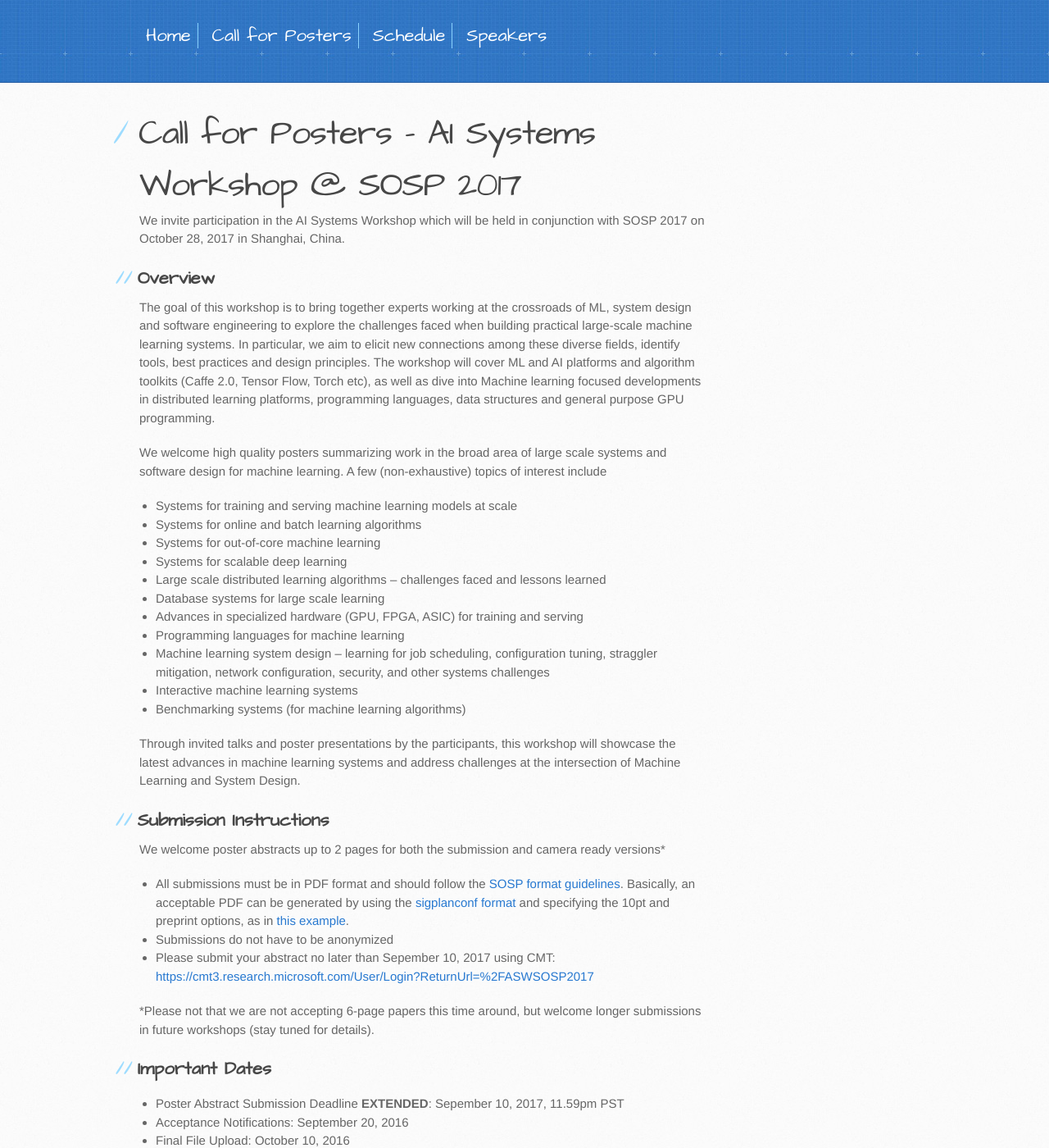
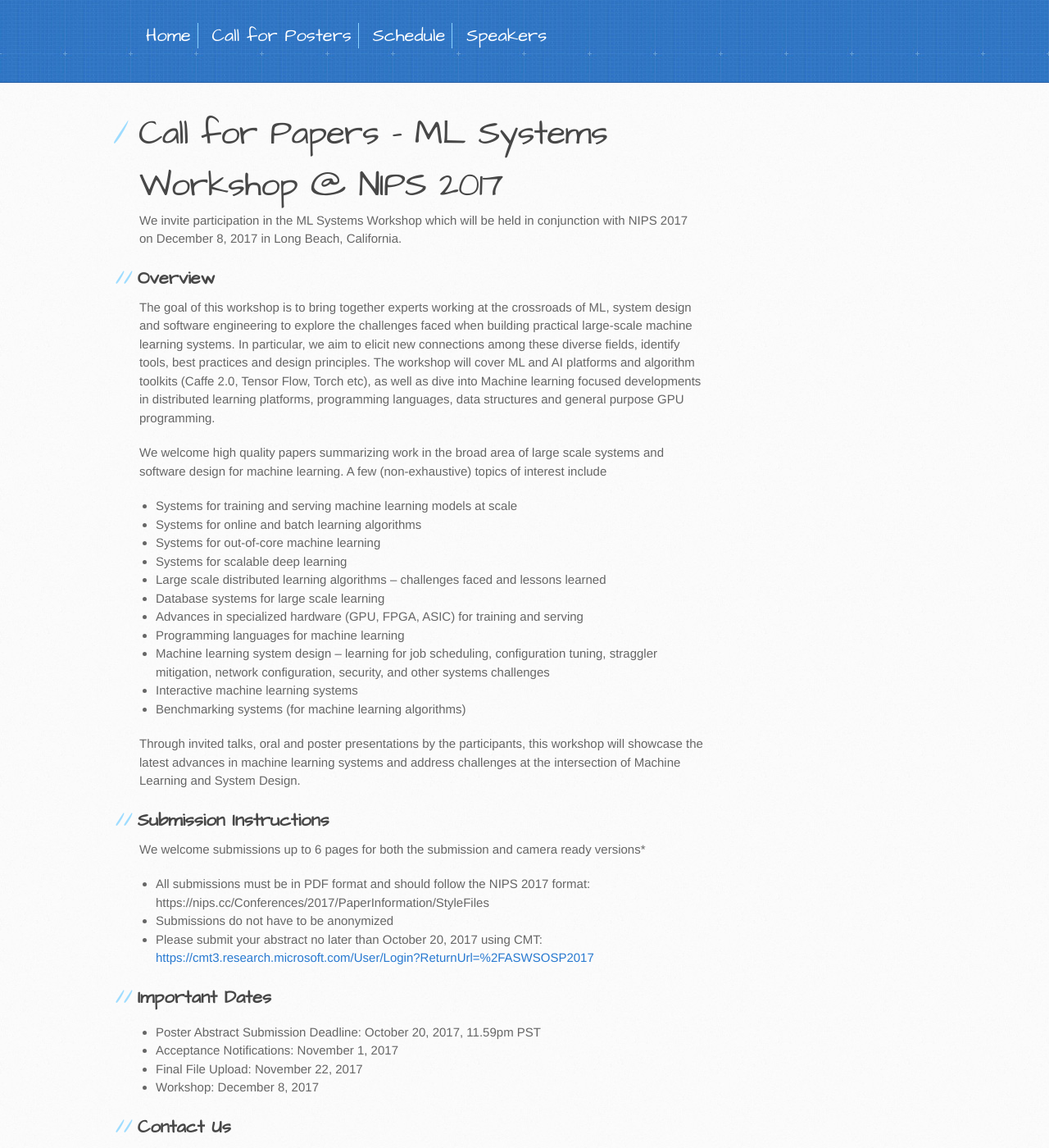
Before and after one commit to LearningSys/nips17, a Jekyll site: the page built from cfp.md, in a window 1280 px wide and 1400 px high, scrolled down 255 px. Shown: the whole window at 82% size. Built offline with Jekyll 4.4.1, drawn with Linux system fonts in a browser that asks for light colours; our own code applies the rules of GitHub Pages for plain Markdown files; the repository's description, which GitHub fills in, is left out; some of the changed text lies outside the part shown.

Commit message:
Update cfp.md

```diff
--- a/cfp.md
+++ b/cfp.md
@@ -1,10 +1,11 @@
-# Call for Posters - AI Systems Workshop @ SOSP 2017
-We invite participation in the AI Systems Workshop which will be held in conjunction with SOSP 2017 on October 28, 2017 in Shanghai, China.
+# Call for Papers - ML Systems Workshop @ NIPS 2017
+We invite participation in the ML Systems Workshop which will be held in conjunction with NIPS 2017 on December 8, 2017 in Long Beach, California.
+
 ## Overview
 
 The goal of this workshop is to bring together experts working at the crossroads of ML, system design and software engineering to explore the challenges faced when building practical large-scale machine learning systems. In particular, we aim to elicit new connections among these diverse fields, identify tools, best practices and design principles. The workshop will cover ML and AI platforms and algorithm toolkits (Caffe 2.0, Tensor Flow, Torch etc), as well as dive into Machine learning focused developments in distributed learning platforms, programming languages, data structures and general purpose GPU programming.
 
-We welcome high quality posters summarizing work in the broad area of large scale systems and software design for machine learning.   A few (non-exhaustive) topics of interest include
+We welcome high quality papers summarizing work in the broad area of large scale systems and software design for machine learning.   A few (non-exhaustive) topics of interest include
 * Systems for training and serving machine learning models at scale
 * Systems for online and batch learning algorithms
 * Systems for out-of-core machine learning
@@ -17,18 +18,18 @@ We welcome high quality posters summarizing work in the broad area of large scal
 * Interactive machine learning systems
 * Benchmarking systems (for machine learning algorithms)
 
-Through invited talks and poster presentations by the participants, this workshop will showcase the latest advances in machine learning systems and address challenges at the intersection of Machine Learning and System Design.
+Through invited talks, oral and poster presentations by the participants, this workshop will showcase the latest advances in machine learning systems and address challenges at the intersection of Machine Learning and System Design.
 ## Submission Instructions
-We welcome poster abstracts up to 2 pages for both the submission and camera ready versions*
-* All submissions must be in PDF format and should follow the [SOSP format guidelines](https://www.sigops.org/sosp/sosp17/submission-rules.html). Basically, an acceptable PDF can be generated by using the [sigplanconf format](http://www.sigplan.org/Resources/Author/#sigplanconf-format) and specifying the 10pt and preprint options, as in [this example](http://www.eecs.umich.edu/~pmchen/sosp/sosp17-template.tex).
+We welcome submissions up to 6 pages for both the submission and camera ready versions*
+* All submissions must be in PDF format and should follow the NIPS 2017 format: https://nips.cc/Conferences/2017/PaperInformation/StyleFiles
 * Submissions do not have to be anonymized
-* Please submit your abstract no later than Sepember 10, 2017 using CMT: <https://cmt3.research.microsoft.com/User/Login?ReturnUrl=%2FASWSOSP2017>
+* Please submit your abstract no later than October 20, 2017 using CMT: <https://cmt3.research.microsoft.com/User/Login?ReturnUrl=%2FASWSOSP2017>
 
-*Please not that we are not accepting 6-page papers this time around, but welcome longer submissions in future workshops (stay tuned for details).
 ## Important Dates
-* Poster Abstract Submission Deadline **EXTENDED**: Sepember 10, 2017, 11.59pm PST
-* Acceptance Notifications: September 20, 2016
-* Final File Upload: October 10, 2016
-* Workshop: October 28, 2017
+* Poster Abstract Submission Deadline: October 20, 2017, 11.59pm PST
+* Acceptance Notifications: November 1, 2017
+* Final File Upload: November 22, 2017
+* Workshop: December 8, 2017
+
 ## Contact Us
 Contact us at ai-systems-workshop-2017@googlegroups.com
```
